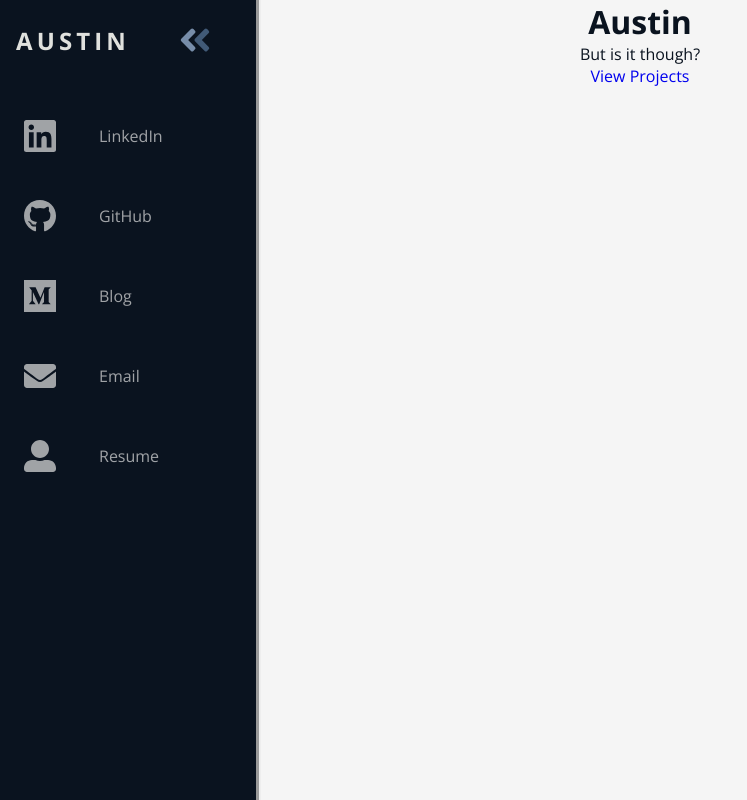
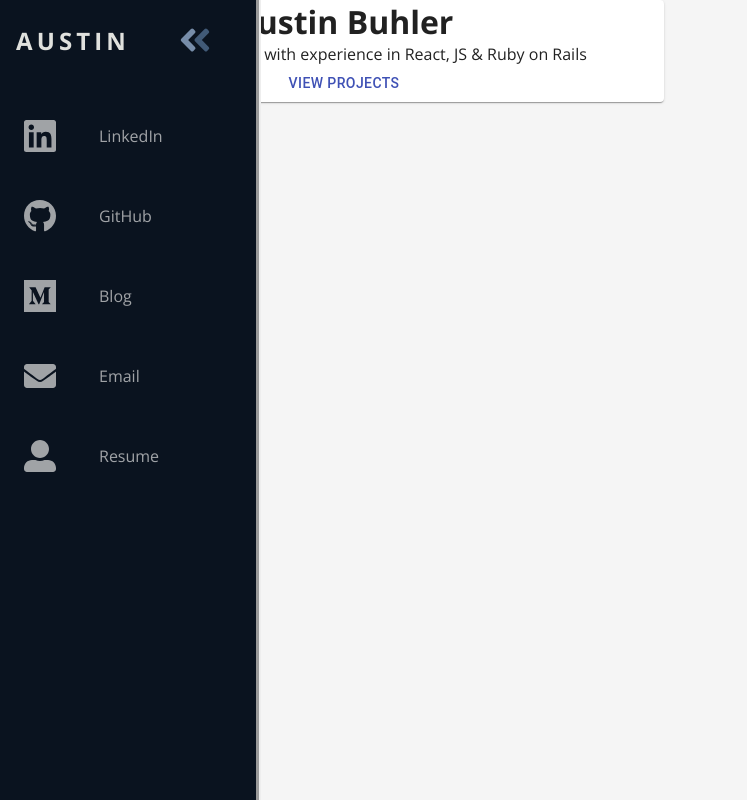
Before and after one commit to austbuhl/portfolio, a React (Create React App) app: page / in a window 1280 px wide. Shown: the whole page, without its empty margins (0-747 px from the left). Built offline with nearby package versions, Linux system fonts and the light colour scheme.

Commit message:
Styling links and paper component on home page

```diff
--- a/src/App.js
+++ b/src/App.js
@@ -5,7 +5,7 @@ import { motion, AnimatePresence } from 'framer-motion'
 import { ProjectCards } from './components/ProjectCards'
 import { ProjectDetail } from './components/ProjectDetail'
 import projects from './projects.json'
-import { Grid, Container } from '@material-ui/core'
+import { Paper, Container, Button } from '@material-ui/core'
 import { animationOne, transition } from './animations/index'
 import './App.css'
 
@@ -36,9 +36,17 @@ function App() {
                 variants={animationOne}
                 transition={transition}
               >
-                <h1>Austin</h1>
-                <p>But is it though?</p>
-                <NavLink to='/projects'>View Projects</NavLink>
+                <Paper style={{ width: '50vw' }}>
+                  <h1>Austin Buhler</h1>
+                  <p>
+                    A full stack developer with experience in React, JS & Ruby
+                    on Rails
+                  </p>
+
+                  <NavLink to='/projects'>
+                    <Button color='primary'>View Projects</Button>
+                  </NavLink>
+                </Paper>
               </motion.main>
             </Route>
           </Container>
--- a/src/components/ProjectCards.css
+++ b/src/components/ProjectCards.css
@@ -22,8 +22,9 @@
 
 a {
   text-decoration: none;
+  color: #000;
 }
 
-a:visited {
-  color: inherit;
+a:hover {
+  color: #3f51b5;
 }
--- a/src/components/ProjectCards.jsx
+++ b/src/components/ProjectCards.jsx
@@ -5,11 +5,8 @@ import { NavLink } from 'react-router-dom'
 import {
   makeStyles,
   Card,
-  Divider,
   CardMedia,
-  CardHeader,
   CardContent,
-  CardActions,
   IconButton,
   Typography,
   Tooltip
```
Also changed, not shown: 1 other file (tests, documents, lock files or other folders).
